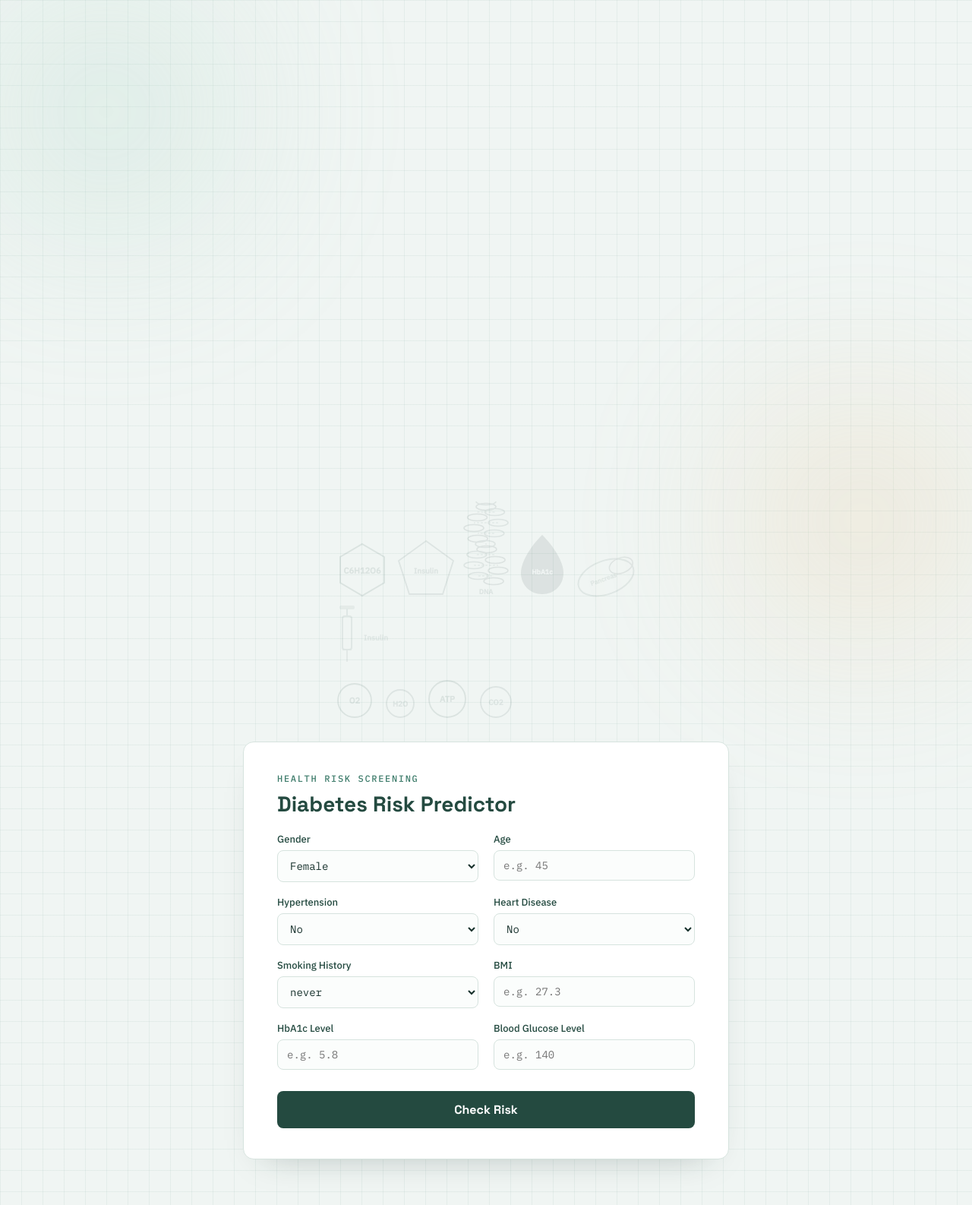
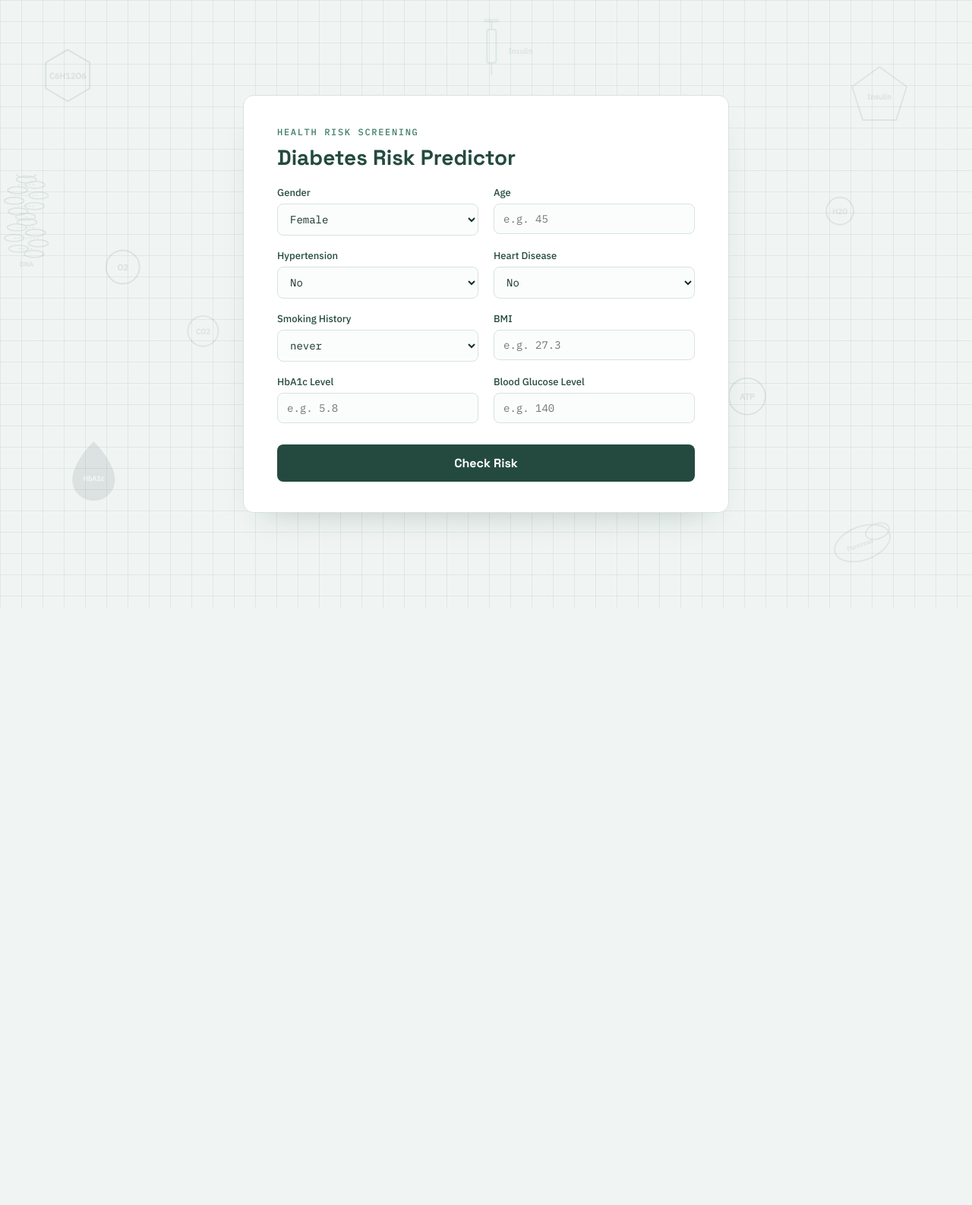
Before and after one commit to emilia-kop/diabetes_predictor, a Flask app: page / in a window 1280 px wide. Shown: the whole page at 76% size. After the commit the page ends 800 px from the top, so only its background shows below. Run offline with Flask 3, Linux system fonts and the light colour scheme; parts of the project's set-up code (start-up, migrations or seed data) failed here and were passed over.

Commit message:
Refactor CSS for improved layout and animations

```diff
--- a/static/style.css
+++ b/static/style.css
@@ -4,9 +4,9 @@
   --sage: #3E7C6B;
   --sage-deep: #244A40;
   --amber: #C97A2B;
+  --grid-line: rgba(62, 124, 107, 0.10);
   --line: #D6E3DE;
   --card: #FFFFFF;
-  --grid-line: rgba(62, 124, 107, 0.07);
 }
 
 * { box-sizing: border-box; }
@@ -24,87 +24,32 @@ body {
   display: flex;
   flex-direction: column;
   align-items: center;
+  justify-content: center;
   position: relative;
   overflow-x: hidden;
 }
 
-/* soft floating glow drifting slowly behind everything */
-body::before,
-body::after {
-  content: "";
-  position: fixed;
-  width: 480px;
-  height: 480px;
-  border-radius: 50%;
-  filter: blur(90px);
-  z-index: 0;
-  pointer-events: none;
-  opacity: 0.35;
-}
+.bg-layer { position: fixed; inset: 0; overflow: hidden; pointer-events: none; z-index: 0; }
+.bg-icon { position: absolute; }
 
-body::before {
-  background: radial-gradient(circle, #A9D6C4 0%, transparent 70%);
-  top: -120px;
-  left: -140px;
-  animation: driftA 22s ease-in-out infinite;
-}
+@keyframes floatA { 0%,100% { transform: translate(0,0); } 50% { transform: translate(36px,-42px); } }
+@keyframes floatB { 0%,100% { transform: translate(0,0); } 50% { transform: translate(-32px,38px); } }
+@keyframes floatC { 0%,100% { transform: translate(0,0); } 50% { transform: translate(-40px,-26px); } }
 
-body::after {
-  background: radial-gradient(circle, #E8C99A 0%, transparent 70%);
-  bottom: -140px;
-  right: -120px;
-  animation: driftB 26s ease-in-out infinite;
-}
+.icon-glucose  { top: 70px;  left: 40px;  animation: floatA 8s ease-in-out infinite; }
+.icon-insulin  { top: 60px;  right: 60px; animation: floatB 9.5s ease-in-out infinite; }
+.icon-dna      { top: 240px; left: 16px;  animation: floatC 8.5s ease-in-out infinite; }
+.icon-blood    { bottom: 100px; left: 60px;  animation: floatA 10s ease-in-out infinite reverse; }
+.icon-pancreas { bottom: 90px; right: 70px; animation: floatB 11s ease-in-out infinite reverse; }
+.icon-syringe-wrap { position: absolute; top: 30px; left: 50%; transform: translateX(-50%); animation: floatC 8.2s ease-in-out infinite; }
+.icon-mol1 { top: 42%; left: 12%; animation: floatC 9s ease-in-out infinite; }
+.icon-mol2 { top: 36%; right: 14%; animation: floatA 10.5s ease-in-out infinite reverse; }
+.icon-mol3 { top: 60%; right: 20%; animation: floatB 8s ease-in-out infinite; }
+.icon-mol4 { top: 56%; left: 16%; animation: floatA 11.5s ease-in-out infinite; }
 
-@keyframes driftA {
-  0%, 100% { transform: translate(0, 0) scale(1); }
-  50% { transform: translate(60px, 40px) scale(1.15); }
-}
-
-@keyframes driftB {
-  0%, 100% { transform: translate(0, 0) scale(1); }
-  50% { transform: translate(-50px, -30px) scale(1.1); }
-}
-
-@media (prefers-reduced-motion: reduce) {
-  body::before, body::after { animation: none; }
-}
-
-.pulse-strip {
-  width: 100%;
-  max-width: 720px;
-  height: 44px;
-  margin-top: 32px;
-  position: relative;
-  z-index: 1;
-}
-
-.pulse-strip svg {
-  width: 100%;
-  height: 100%;
-}
-
-.pulse-strip polyline {
-  fill: none;
-  stroke: var(--sage);
-  stroke-width: 2.5;
-  stroke-linecap: round;
-  stroke-linejoin: round;
-  stroke-dasharray: 900;
-  stroke-dashoffset: 900;
-  animation: draw-pulse 1.8s ease-out forwards;
-}
-
-.pulse-strip.spike polyline {
-  stroke: var(--amber);
-}
-
-@keyframes draw-pulse {
-  to { stroke-dashoffset: 0; }
-}
-
-@media (prefers-reduced-motion: reduce) {
-  .pulse-strip polyline { animation: none; stroke-dashoffset: 0; }
+.rings {
+  position: absolute; top: 50%; left: 50%; transform: translate(-50%, -50%);
+  border-radius: 50%; border: 1px solid var(--sage-deep); opacity: 0.05;
 }
 
 .card {
@@ -114,16 +59,10 @@ body::after {
   padding: 40px 44px;
   max-width: 640px;
   width: calc(100% - 48px);
-  margin: 20px 0 60px;
+  margin: 32px 0;
   box-shadow: 0 20px 45px -30px rgba(22, 48, 43, 0.35);
   position: relative;
   z-index: 1;
-  animation: rise-in 0.5s ease-out;
-}
-
-@keyframes rise-in {
-  from { opacity: 0; transform: translateY(10px); }
-  to { opacity: 1; transform: translateY(0); }
 }
 
 .eyebrow {
@@ -180,7 +119,6 @@ input, select {
   border-radius: 8px;
   background: #FBFDFC;
   color: var(--ink);
-  transition: border-color 0.15s ease, box-shadow 0.15s ease;
 }
 
 input:focus, select:focus {
@@ -189,7 +127,7 @@ input:focus, select:focus {
   box-shadow: 0 0 0 3px rgba(62, 124, 107, 0.15);
 }
 
-button {
+button.submit {
   width: 100%;
   padding: 14px;
   background: var(--sage-deep);
@@ -200,11 +138,9 @@ button {
   font-size: 16px;
   font-weight: 700;
   cursor: pointer;
-  transition: background 0.15s ease, transform 0.1s ease;
 }
 
-button:hover { background: var(--sage); }
-button:active { transform: scale(0.99); }
+button.submit:hover { background: var(--sage); }
 
 .bar-track {
   width: 100%;
```
